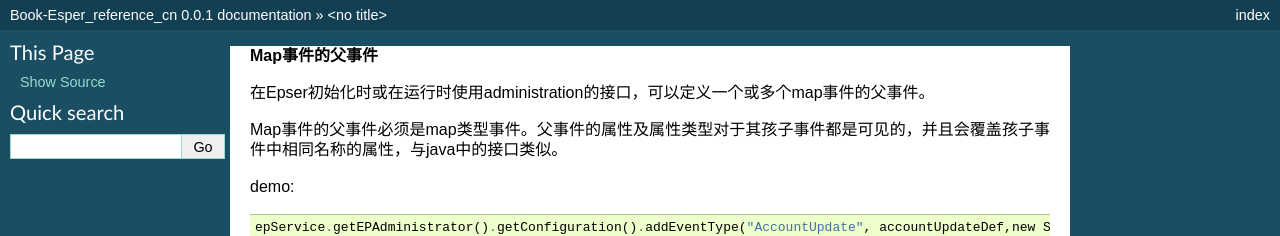
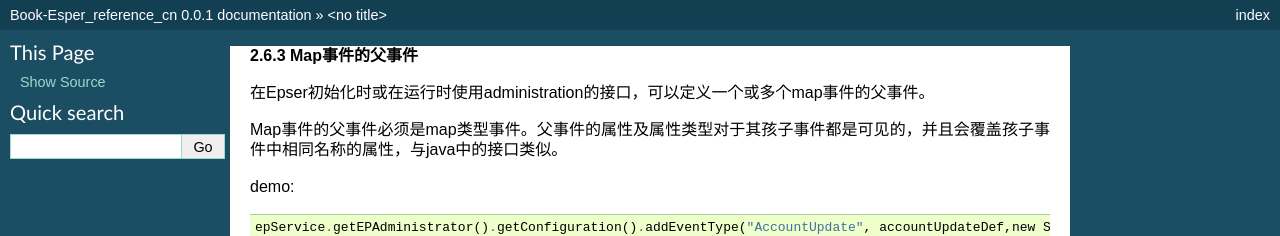
Before and after one commit to hancy2013/Book-Esper_reference_cn, a Sphinx documentation site: the page built from source/2.6.3.rst, in a window 1280 px wide. Shown: the top 236 px of the page. Built offline with Sphinx 7.4.7, drawn with Linux system fonts in a browser that asks for light colours.

Commit message:
格式复查及修正

```diff
--- a/source/2.6.3.rst
+++ b/source/2.6.3.rst
@@ -1,4 +1,4 @@
-**Map事件的父事件**
+**2.6.3 Map事件的父事件**
 
 在Epser初始化时或在运行时使用administration的接口，可以定义一个或多个map事件的父事件。
 
--- a/source/2.6.4.rst
+++ b/source/2.6.4.rst
@@ -1,4 +1,4 @@
-** map事件的高级属性 **
+**2.6.4 Map事件的高级属性 **
 
 2.6.4.1  内嵌属性
 
```
